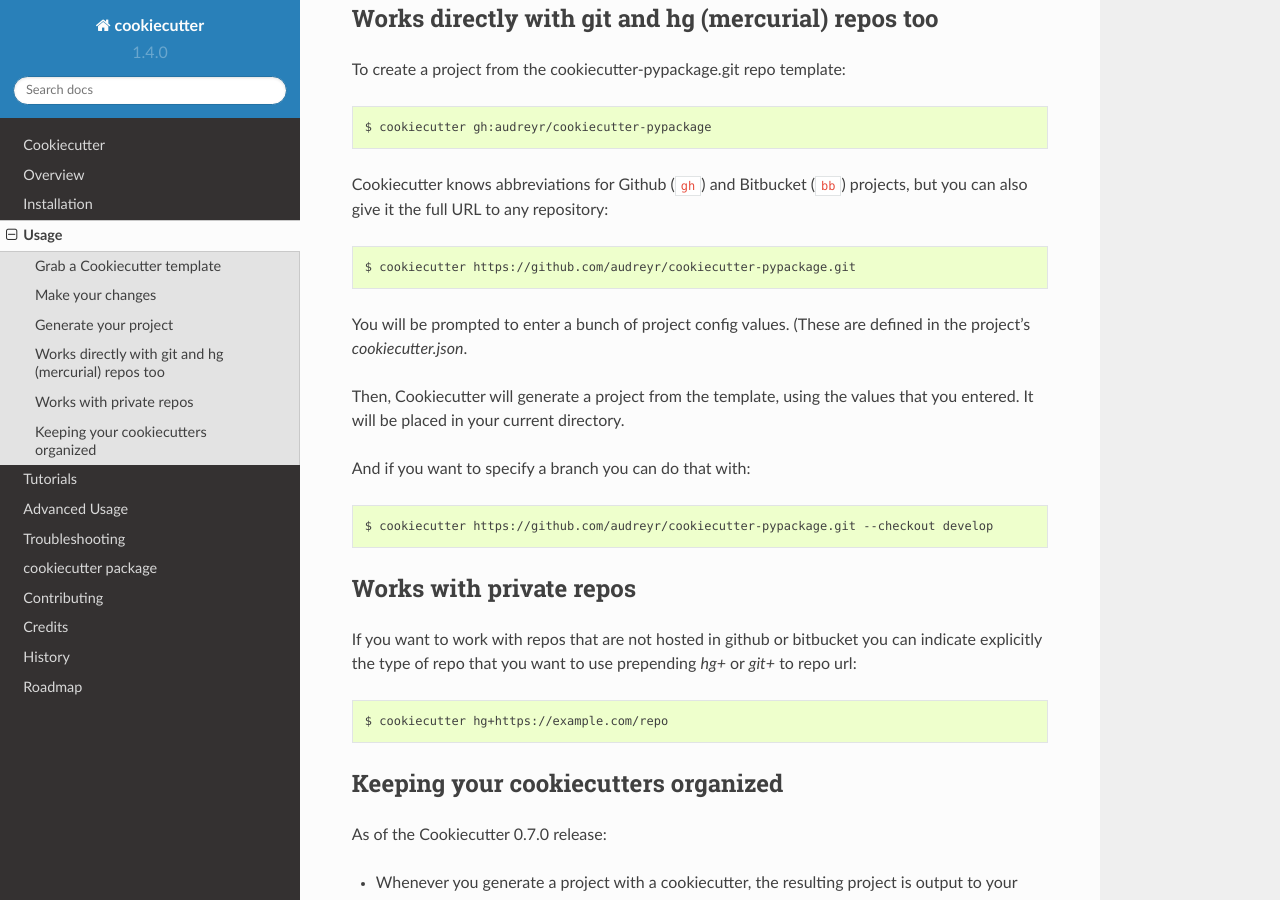
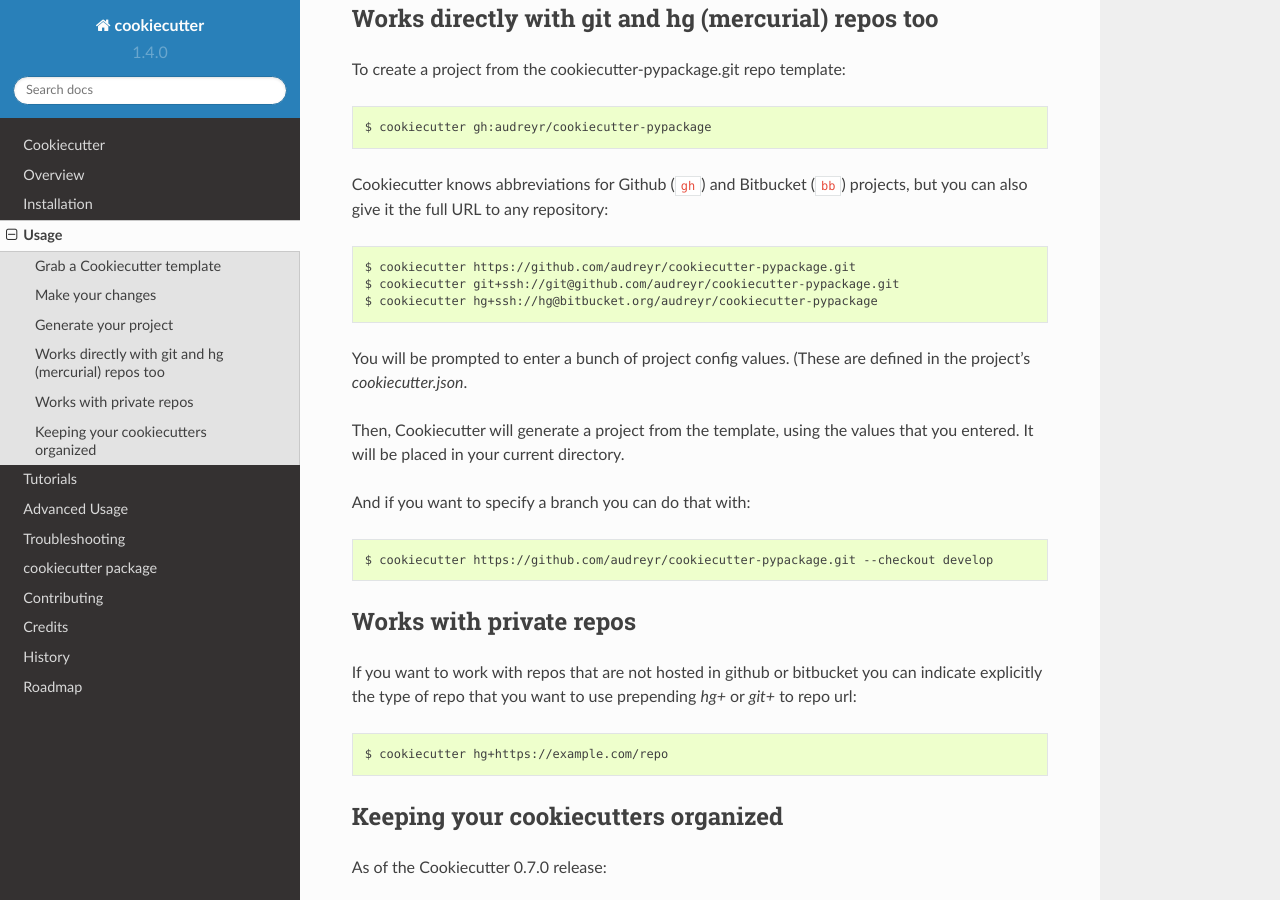
Before and after one commit to c-allen-tech/cookie, a Sphinx documentation site: the page built from docs/usage.rst, in a window 1280 px wide and 900 px high, scrolled down 944 px. Built offline with Sphinx 7.4.7 and the Read the Docs theme 2.0.0, drawn with Linux system fonts in a browser that asks for light colours; formulas are drawn with MathJax 3.

Commit message:
Add ssh examples for git and mercurial

```diff
--- a/docs/usage.rst
+++ b/docs/usage.rst
@@ -46,6 +46,9 @@ Cookiecutter knows abbreviations for Github (``gh``) and Bitbucket (``bb``)
 projects, but you can also give it the full URL to any repository::
 
     $ cookiecutter https://github.com/audreyr/cookiecutter-pypackage.git
+    $ cookiecutter git+ssh://git@github.com/audreyr/cookiecutter-pypackage.git
+    $ cookiecutter hg+ssh://hg@bitbucket.org/audreyr/cookiecutter-pypackage
+
 
 You will be prompted to enter a bunch of project config values. (These are
 defined in the project's `cookiecutter.json`.
```
